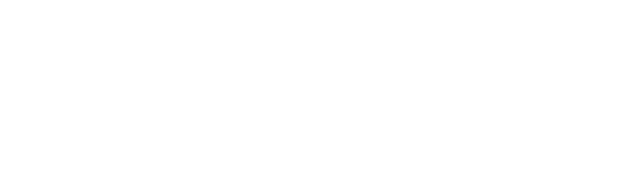
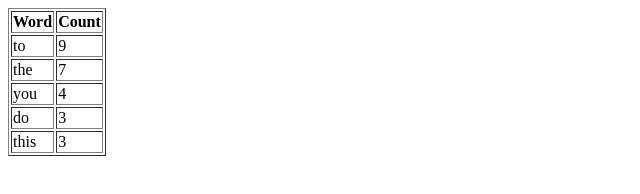
Before and after one commit to Prasith1607/Word-count, a plain HTML site: page index.html in a window 1280 px wide. Shown: the whole page, without its empty margins (0-640 px from the left). Drawn offline with Linux system fonts and the light colour scheme.

Commit message:
Update index.html

```diff
--- a/index.html
+++ b/index.html
@@ -3,36 +3,38 @@
 <head>
     <meta charset="UTF-8">
     <meta name="viewport" content="width=device-width, initial-scale=1.0">
-    <title>coding assignment 5.1</title>
+    <title>Word Count Table</title>
 </head>
 <body>
     <script>
-    const text = "Hello world! This is a test. Hello, hello world. Testing hello again.";
-    function normalizeText(text) {
-    return text.toLowerCase().replace(/[^\w\s]/g, '');
-    }
-    function countWords(text) {
-    const normalizedText = normalizeText(text);
-    const words = normalizedText.split(/\s+/);
-    const wordCount = {};
-    words.forEach(word => {if (word){wordCount[word] = (wordCount[word] || 0) + 1;}
-    });
-    return wordCount;
-    }
-    function getTopWords(wordCount, topN){
-    const sortedWords = Object.entries(wordCount)
-    .sort((a, b) => b[1] - a[1]);
-    return sortedWords.slice(0, topN);
-    }
-    function findMostCommonWords(text, topN = 3){
-    const wordCount = countWords(text);
-    const topWords = getTopWords(wordCount, topN);
-    console.log('Top Words:');
-    topWords.forEach(([word, count]) => {
-    console.log(`${word}: ${count}`);
-    });
-    }
-    findMostCommonWords(text);
+        let text = "In the starter code, some comments start with the words TO DO! This is where you could add your lines of codes to solve this assignment. The words will need to be scrubbed of any punctuation. To do so, you may choose to use regex and replace, or you may choose to get rid of any punctuation marks another way. It is up to you! Watch out for casing. The JavaScript compiler does not think a lowercase and an uppercase letter are the same letter the way humans do. To avoid this, set the entire string to be in lowercase.";
+        let result = text.toLowerCase();
+        function replacePunctuation(str) {
+            return str.replace(/[,.!"']/g, '');
+        }
+        result = replacePunctuation(result);
+        let split = result.split(" ");
+        let obj = {};
+
+        for (let i = 0; i < split.length; i++) {
+            if (obj[split[i]] === undefined) {
+                obj[split[i]] = 1;
+            } else {
+                obj[split[i]]++;
+            }
+        }
+        console.log(obj)
+
+        let wordCountArray = Object.entries(obj);
+        wordCountArray.sort((a, b) => b[1] - a[1]);
+        let top5Words = wordCountArray.slice(0, 5);
+        let tableHTML = "<table border='1'><tr><th>Word</th><th>Count</th></tr>";
+        top5Words.forEach(([word, count]) => {
+            tableHTML += `<tr><td>${word}</td><td>${count}</td></tr>`;
+        });
+        tableHTML += "</table>";
+        document.body.innerHTML += tableHTML;
+
     </script>
-    </body>
+</body>
 </html>
```
